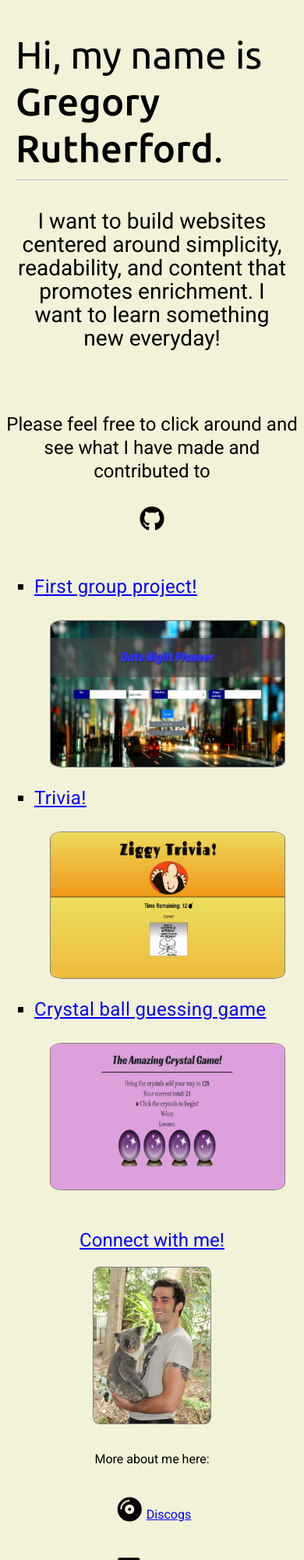
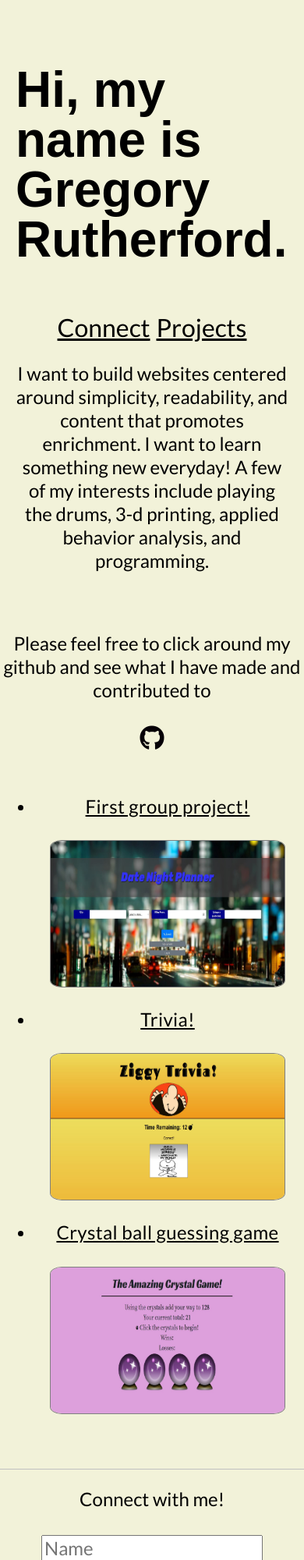
Before and after one commit to gregory-rutherford/PortfolioNew, a plain HTML site: page index.html in a window 390 px wide. Shown: the top 2000 px of the page at 78% size. Drawn offline with nearby package versions, Linux system fonts and the light colour scheme.

Commit message:
not really happy with the look or setup anymore but making the best of it. got a few more things to be more responsive and attempted to make it look like an 8 year old didnt make it

```diff
--- a/assets/style.css
+++ b/assets/style.css
@@ -1,13 +1,14 @@
 body{
     height: 100vh;
-    /* background-color: rgba(122, 216, 146, 0.596); */
     background-color: rgba(237, 238, 203, 0.719);
     box-sizing: border-box;
     max-width: 34em;
     margin-left: auto;
     margin-right: auto;
 }
-
+html {
+    scroll-behavior: auto;
+}
 .container {
     display: flex;
     flex-direction: row;
@@ -17,30 +18,29 @@ body{
     justify-content: center;
 }
 
-h1 {
-    font-weight: 400;
-font-size: 49px;
-margin-top: 40px;
-margin-bottom: 10px;
-line-height: 60px;
-border-bottom: 1px solid silver;
-padding-bottom: 10px;
+#nav {
+    justify-content: center;
+    font-size: 32px;
 }
 
 #name {
-    font-weight: 500;
+    font-weight: 700;
 }
 
 #header {
-    font-size: 38px;
+    font-size: 32px;
     font-weight: 400;
     margin-left: 20px;
     margin-right: 20px;
-    font-family: 'Ubuntu', sans-serif;
+    font-family: 'Open  Sans', sans-serif;
+    line-height: 1;
+    margin-top: 40px;
+    margin-bottom: 10px;
+    padding-bottom: 10px;
 }
 
 #body {
-    font-size: 28px;
+    font-size: 24px;
     font-weight: 400;
     margin-left: 20px;
     margin-right: 20px;
@@ -61,15 +61,32 @@ padding-bottom: 10px;
 }
 
 #links {
+    display: flex;
     justify-content: center;
     font-size: 24px;
     letter-spacing: 0.1mm;
+    text-align: center;
+    border-bottom: 1px solid silver;
+    padding-bottom: 20px;
 }
 
+
+
 #contact {
-    justify-content: center;
+    align-items: center;
     font-size: 24px;
-    font-family: 'Roboto', sans-serif;
+    font-family: 'Lato', sans-serif;
+    flex-direction: column;
+    border-bottom: 1px solid silver;
+    padding-bottom: 20px;
+}
+
+#contactForm {
+    flex-direction: column;
+}
+
+input {
+    margin: 8px;
 }
 
 #extras {
@@ -82,10 +99,10 @@ padding-bottom: 10px;
     background: grey;
     color: white;
     height: 2em;
+    margin-top: 10px;
+    padding-top: 10px;
+    padding-bottom: 10px;
 
-margin-top: 10px;
-
-padding-top: 10px;
 }
 
 i {
@@ -95,11 +112,11 @@ i {
 }
 
 #git:hover {
-    opacity: 0.5;
+    color: rgb(73, 140, 160);
 }
 
 p, a {
-    font-family: 'Roboto', sans-serif;
+    font-family: 'Lato', sans-serif;
 }
 
 li {
@@ -125,7 +142,11 @@ hr {
 }
 
 a:link, a:visited {
-    color: blue;
+    color: black;
+}
+
+a:hover {
+    color: rgb(73, 140, 160);
 }
 
 @media only screen and (max-width: 375px) {
--- a/index.html
+++ b/index.html
@@ -5,48 +5,59 @@
   <meta name="viewport" content="width=device-width,initial-scale=1">
   <!-- <link href="assets/reset.css" type="text/css" rel="stylesheet"/> -->
   <link href="node_modules/normalize.css/normalize.css" type="text/css" rel="stylesheet"/>
-  <link href="https://fonts.googleapis.com/css?family=Roboto|Ubuntu:400,500,500i,700" rel="stylesheet">
+  <link href="https://fonts.googleapis.com/css?family=Lato|Open+Sans:400,600,700" rel="stylesheet">
   <link href="assets/style.css" type="text/css" rel="stylesheet"/>
   <link rel="stylesheet" href="https://use.fontawesome.com/releases/v5.8.1/css/all.css" integrity="sha384-50oBUHEmvpQ+1lW4y57PTFmhCaXp0ML5d60M1M7uH2+nqUivzIebhndOJK28anvf" crossorigin="anonymous">
     <title>Gregory</title>
   </head>
   <body>
+
       <div class="container" id="header">
         <h1>Hi, my name is <span id="name">Gregory Rutherford</span>.</h1>
       </div>
-
+      <div id="nav" class="container">
+          <nav>
+                <a href="#contact" class="item">Connect</a>
+                <a href="#linkHead" class="item">Projects</a>
+            </nav>
+      </div>
       <div class="container" id="body">
           <p>I want to build websites centered around simplicity, readability, and content that promotes enrichment. I want to learn something new everyday!
+            A few of my interests include playing the drums, 3-d printing, applied behavior analysis, and programming.
           </p>
       </div>
 
       <div class="container" id="linkHead">
-            <p>Please feel free to click around and see what I have made and contributed to</p><a href="https://github.com/gregory-rutherford" target="_blank"><i class="fab fa-github" id="git"></i></a>
+            <p>Please feel free to click around my github and see what I have made and contributed to</p><a href="https://github.com/gregory-rutherford" target="_blank"><i class="fab fa-github" id="git"></i></a>
       </div>
             <div class="container" id="links">
                 <ul>
-                    <li type="square"><a href="https://ut-group7.github.io/Group7Project/" target="_blank">First group project!</a></li>
+                    <li><a href="https://ut-group7.github.io/Group7Project/" target="_blank">First group project!</a></li>
                     <img class="gitCard"src="assets/images/groupProj.JPG">
-                    <li type="square"> <a href="https://gregory-rutherford.github.io/TriviaGame/" target="_blank">Trivia!</a></li>
+                    <li> <a href="https://gregory-rutherford.github.io/TriviaGame/" target="_blank">Trivia!</a></li>
                     <img class="gitCard"src="assets/images/ziggTriv.JPG">
-                    <li type="square"> <a href="https://gregory-rutherford.github.io/Crystal-Game/" target="_blank">Crystal ball guessing game</a></li>
+                    <li> <a href="https://gregory-rutherford.github.io/Crystal-Game/" target="_blank">Crystal ball guessing game</a></li>
                     <img class="gitCard"src="assets/images/crystal.JPG">
                 </ul>
             </div>
 
       <div class="container" id="contact">
-        <a href="contact.html">Connect with me!</a>
-        <form>
-
-        </form>
+        <p>Connect with me!</p>
+        <form class="container" id="contactForm">
+            <input type="text" placeholder="Name">
+            <input type="text" placeholder="Email">
+            <button type="submit">Submit</button>
+          </form>
       </div>
       <div class="container" id="extras">
+          <p>More about me here:</p>
+          <p><i class="fab fa-linkedin"></i><a href="https://www.linkedin.com/in/gregory-rutherford-01aba73b/" target="_blank">Linkedin</a></p>
+          <p><i class="fas fa-compact-disc"></i><a href="https://www.discogs.com/artist/1712889-Gregory-Rutherford?page=1" target="_blank">Discogs</a></p>
+          <p><i class="fas fa-file"></i><a href="https://drive.google.com/file/d/1APqU1vg55vH8jWFLslSVon591ABXZkBL/view" target="_blank">Resume</a></p>
+          <p><i class="fab fa-steam"></i><a href="https://steamcommunity.com/profiles/76561197999502201/" target="_blank">Add me on Steam :)</a></p>
           <img src="assets/images/koalaandme.jpeg"/>
-          <p>More about me here:</p>
-          <p><i class="fas fa-compact-disc"></i><a href="https://www.discogs.com/artist/1712889-Gregory-Rutherford?page=1" target="_blank">Discogs</a></p>
-          <p><i class="fab fa-linkedin"></i><a href="https://www.linkedin.com/in/gregory-rutherford-01aba73b/" target="_blank">Linkedin</a></p>
-          <p><i class="fab fa-steam"></i><a href="https://steamcommunity.com/profiles/76561197999502201/" target="_blank">Add me on Steam :)</a></p>
       </div>
+
 
       <div class="container" id="footer">
         <p>Thanks for scrolling all the way to the bottom! 2019</p>
```
Also changed, not shown: contact.html (+0 -1 lines).
